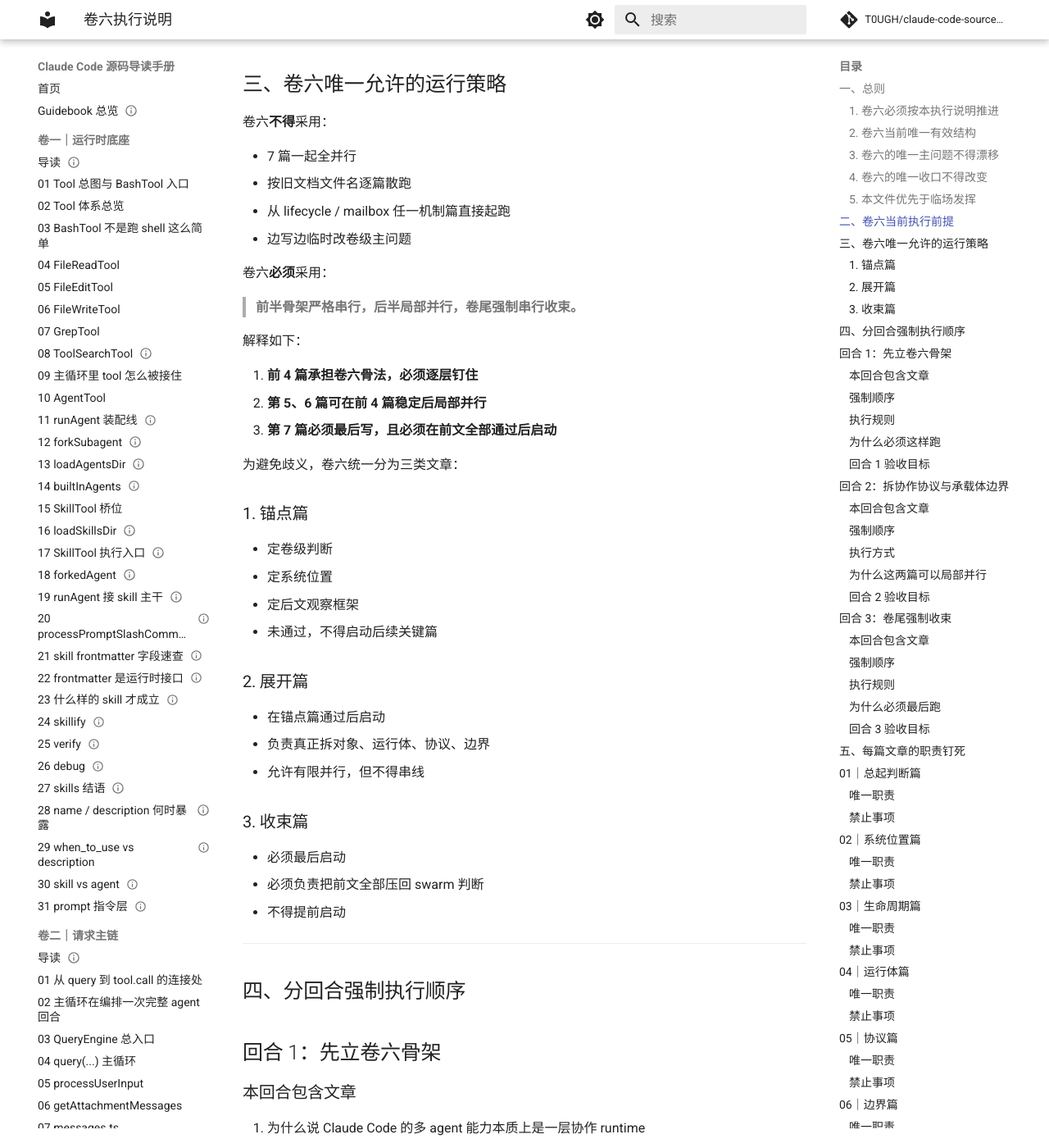
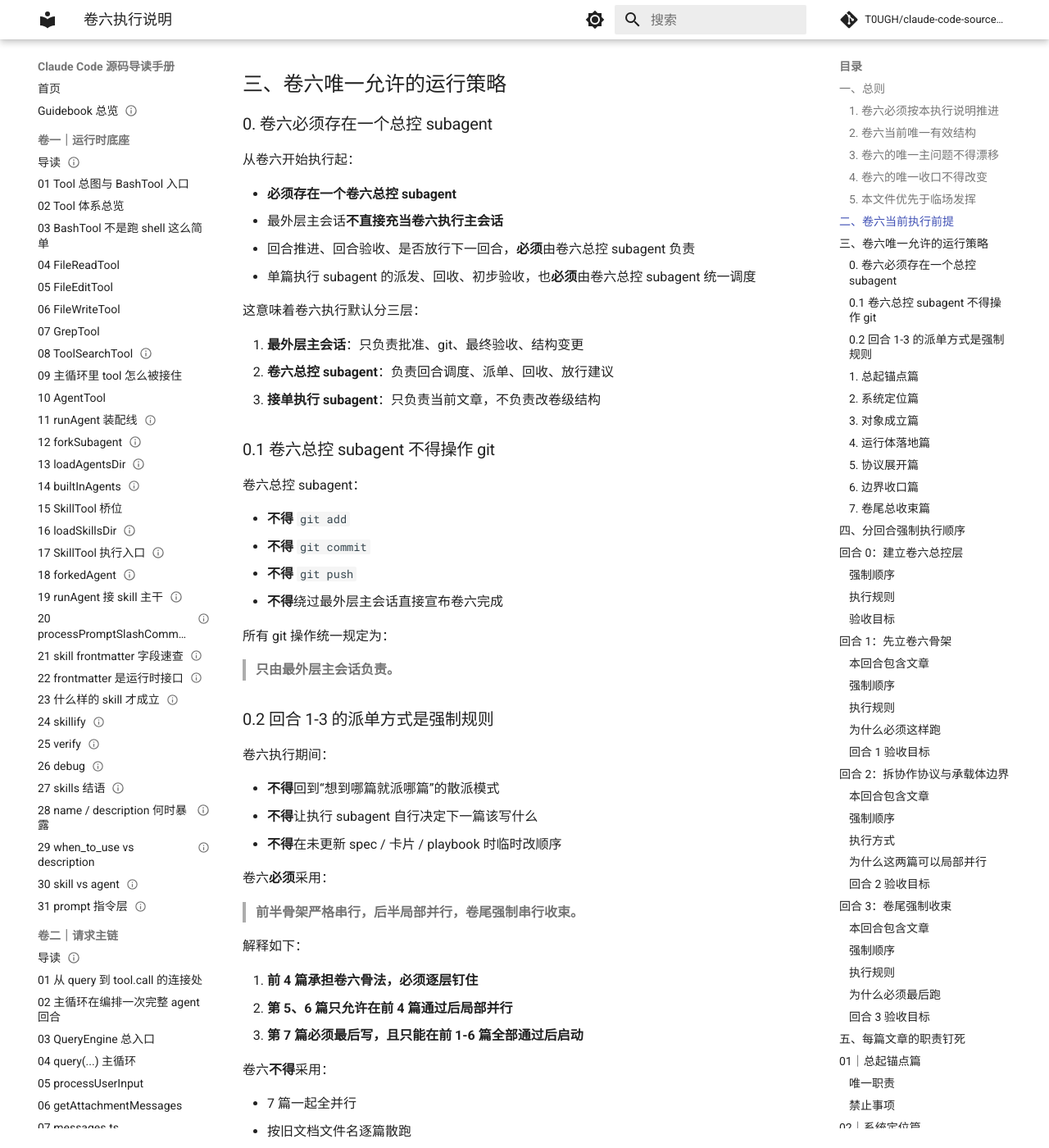
Before and after one commit to T0UGH/claude-code-source-guide, an MkDocs documentation site: the page built from docs/guidebookv2/volume-6/README-production-order.md, in a window 1280 px wide and 1400 px high, scrolled down 2664 px. Shown: the whole window at 82% size. Built offline with MkDocs 1.6.1 and Material for MkDocs 9.7.7, drawn with Linux system fonts in a browser that asks for light colours; comment, search, counter and statistics services are not loaded; some of the changed text lies outside the part shown.

Commit message:
harden volume 6 production playbook

```diff
--- a/docs/guidebookv2/volume-6/README-production-order.md
+++ b/docs/guidebookv2/volume-6/README-production-order.md
@@ -107,12 +107,41 @@ updated: 2026-04-08
 
 ## 三、卷六唯一允许的运行策略
 
-卷六**不得**采用：
+### 0. 卷六必须存在一个总控 subagent
 
-- 7 篇一起全并行
-- 按旧文档文件名逐篇散跑
-- 从 lifecycle / mailbox 任一机制篇直接起跑
-- 边写边临时改卷级主问题
+从卷六开始执行起：
+
+- **必须存在一个卷六总控 subagent**
+- 最外层主会话**不直接充当卷六执行主会话**
+- 回合推进、回合验收、是否放行下一回合，**必须**由卷六总控 subagent 负责
+- 单篇执行 subagent 的派发、回收、初步验收，也**必须**由卷六总控 subagent 统一调度
+
+这意味着卷六执行默认分三层：
+
+1. **最外层主会话**：只负责批准、git、最终验收、结构变更
+2. **卷六总控 subagent**：负责回合调度、派单、回收、放行建议
+3. **接单执行 subagent**：只负责当前文章，不负责改卷级结构
+
+### 0.1 卷六总控 subagent 不得操作 git
+
+卷六总控 subagent：
+
+- **不得** `git add`
+- **不得** `git commit`
+- **不得** `git push`
+- **不得**绕过最外层主会话直接宣布卷六完成
+
+所有 git 操作统一规定为：
+
+> **只由最外层主会话负责。**
+
+### 0.2 回合 1-3 的派单方式是强制规则
+
+卷六执行期间：
+
+- **不得**回到“想到哪篇就派哪篇”的散派模式
+- **不得**让执行 subagent 自行决定下一篇该写什么
+- **不得**在未更新 spec / 卡片 / playbook 时临时改顺序
 
 卷六**必须**采用：
 
@@ -121,30 +150,80 @@ updated: 2026-04-08
 解释如下：
 
 1. **前 4 篇承担卷六骨法，必须逐层钉住**
-2. **第 5、6 篇可在前 4 篇稳定后局部并行**
-3. **第 7 篇必须最后写，且必须在前文全部通过后启动**
+2. **第 5、6 篇只允许在前 4 篇通过后局部并行**
+3. **第 7 篇必须最后写，且只能在前 1-6 篇全部通过后启动**
 
-为避免歧义，卷六统一分为三类文章：
+卷六**不得**采用：
 
-### 1. 锚点篇
-- 定卷级判断
-- 定系统位置
-- 定后文观察框架
-- 未通过，不得启动后续关键篇
+- 7 篇一起全并行
+- 按旧文档文件名逐篇散跑
+- 从 lifecycle / mailbox 任一机制篇直接起跑
+- 边写边临时改卷级主问题
+- 第 5、6 篇未稳就提前抢跑第 7 篇
 
-### 2. 展开篇
-- 在锚点篇通过后启动
-- 负责真正拆对象、运行体、协议、边界
-- 允许有限并行，但不得串线
+为避免歧义，卷六统一分为七种文章角色：
 
-### 3. 收束篇
+### 1. 总起锚点篇
+- 负责立卷级主判断
+- 未通过，不得进入卷六主线正文
+
+### 2. 系统定位篇
+- 负责给出 team / teammate runtime 的系统位置
+- 未通过，不得进入对象与运行体展开
+
+### 3. 对象成立篇
+- 负责把 team 推进成正式对象
+- 未通过，不得进入 runtime body 展开
+
+### 4. 运行体落地篇
+- 负责把 teammate runtime 立成正式运行体
+- 未通过，不得进入协议 / 边界并行回合
+
+### 5. 协议展开篇
+- 负责拆协作协议
+- 只能在运行体落地篇通过后启动
+
+### 6. 边界收口篇
+- 负责切清 Local / Remote / Teammate 边界
+- 只能在运行体落地篇通过后启动
+
+### 7. 卷尾总收束篇
+- 负责把前文全部压回 swarm runtime 判断
 - 必须最后启动
-- 必须负责把前文全部压回 swarm 判断
-- 不得提前启动
 
 ---
 
 ## 四、分回合强制执行顺序
+
+## 回合 0：建立卷六总控层
+
+### 强制顺序
+**先建总控，再进正文回合。**
+
+### 执行规则
+- **未建立卷六总控 subagent，不得启动回合 1-3 的任何正文派单**
+- 最外层主会话必须先向总控 subagent 提供：
+  - 卷六 spec
+  - 卷六写作卡片
+  - 本执行说明
+  - 当前卷六状态
+- 卷六总控 subagent 必须先确认：
+  - 7 篇结构有效
+  - 当前允许启动的回合
+  - 当前禁止启动的文章
+
+### 验收目标
+最外层主会话必须确认：
+
+- 卷六总控 subagent 已建立
+- 总控层知道自己不能动 git
+- 总控层知道自己不能私改结构
+- 后续执行 subagent 派单将统一从总控层流出
+
+未满足以上条件：
+
+> **不得进入回合 1。**
+
 
 ## 回合 1：先立卷六骨架
 
@@ -288,7 +367,7 @@ updated: 2026-04-08
 
 ## 五、每篇文章的职责钉死
 
-## 01｜总起判断篇
+## 01｜总起锚点篇
 ### 唯一职责
 把卷六立成“协作 runtime 卷”。
 
@@ -297,7 +376,7 @@ updated: 2026-04-08
 - 不得提前讲完 mailbox
 - 不得提前进入命令入口 / 产品层整合
 
-## 02｜系统位置篇
+## 02｜系统定位篇
 ### 唯一职责
 解释 team / teammate runtime 在整套系统中的位置。
 
@@ -306,7 +385,7 @@ updated: 2026-04-08
 - 不得抢 03 的生命周期
 - 不得把自己写成结构总览百科
 
-## 03｜生命周期篇
+## 03｜对象成立篇
 ### 唯一职责
 解释 team 怎样被创建、注册、清理，为什么它因此成为正式对象。
 
@@ -314,7 +393,7 @@ updated: 2026-04-08
 - 不得把 teammate runtime 落地细节讲完
 - 不得把 mailbox 协议提前吃掉
 
-## 04｜运行体篇
+## 04｜运行体落地篇
 ### 唯一职责
 解释 InProcessTeammateTask 怎样让 teammate runtime 真正在同进程里跑起来。
 
@@ -330,7 +409,7 @@ updated: 2026-04-08
 - 不得把 06 的承载体边界一并写掉
 - 不得提前把 07 的 swarm 判断写完
 
-## 06｜边界篇
+## 06｜边界收口篇
 ### 唯一职责
 解释 LocalAgentTask、RemoteAgentTask 与 teammate runtime 的角色边界。
 
@@ -338,7 +417,7 @@ updated: 2026-04-08
 - 不得改写成任务类型速查表
 - 不得把卷七 command / interface 边界提前带进来
 
-## 07｜收束篇
+## 07｜卷尾总收束篇
 ### 唯一职责
 把卷六全部对象、运行体、协议重新压成 swarm runtime 判断。
 
@@ -348,39 +427,94 @@ updated: 2026-04-08
 
 ---
 
-## 六、主会话职责
+## 六、卷六总控 subagent 与最外层主会话职责
 
-主会话必须负责：
+### 0. 卷六必须由总控 subagent 接管推进
 
-1. 锁定卷六主问题不漂移
-2. 锁定 7 篇顺序不漂移
-3. 每回合结束做职责验收
-4. 拒绝任何提前吃卷七的写法
-5. 拒绝任何把卷六降回 feature list 的写法
-6. 在第 7 篇前，先确认前文对象、运行体、协议、边界都已成立
+从回合 1 开始：
 
-主会话**不得**：
+- 最外层主会话**不直接逐篇散派**
+- 卷六回合推进、回合验收、是否进入下一回合，**必须**交由卷六总控 subagent 负责
+- 回合 1-3 的正文执行 subagent，**必须**由卷六总控 subagent 统一调度
 
-- 把卷六重新拆成“team 组 / teammate 组 / protocol 组”三个平级大组乱跑
+### 0.1 卷六总控 subagent 不得操作 git
+
+卷六总控 subagent：
+
+- **不得操作 git**
+- **不得** `git add` / `git commit` / `git push`
+- **只负责调度、回收、验收建议、放行建议**
+
+所有 git 操作：
+
+> **只由最外层主会话负责。**
+
+### 1. 最外层主会话必须负责
+
+1. 建立卷六总控 subagent
+2. 向总控层提供 spec / 写作卡片 / 执行说明
+3. 批准当前回合是否启动
+4. 对回合级结果做最终验收
+5. 负责全部 git 操作
+6. 在结构变更时，先改 spec / 卡片 / playbook，再继续执行
+
+最外层主会话**不得**：
+
+- 跳过总控层直接逐篇散派
 - 在没有更新 spec / 卡片 / playbook 的情况下临时改结构
+- 把 git 操作下放给总控 subagent 或执行 subagent
 - 用“差不多能看”替代正式验收
+
+### 2. 卷六总控 subagent 必须负责
+
+1. 识别当前所处回合
+2. 锁定当前允许启动的文章
+3. 禁止任何抢跑文章启动
+4. 为接单执行 subagent 提供统一上下文
+5. 回收草稿并做第一轮职责验收
+6. 向最外层主会话提交是否放行下一回合的建议
+
+卷六总控 subagent **不得**：
+
+- 私改 7 篇结构
+- 绕过最外层主会话直接宣布回合通过
+- 让执行 subagent 自行决定下一篇顺序
+- 把第 5 / 6 篇之前的文章并行化
+- 让第 7 篇提前启动
 
 ---
 
-## 七、接单 subagent 职责
+## 七、接单执行 subagent 硬规则
 
-接单 subagent 必须遵守：
+### 1. 接收单篇文章任务后的第一条硬规则
+
+只要是 **Claude Code 系列单篇文章任务**，接单执行 subagent：
+
+> **第一步必须优先使用 `claude-code-article-orchestrator`。**
+
+这是硬要求，不是建议。
+
+### 2. 接单执行 subagent 必须遵守
 
 1. 只写当前派单文章，不擅自扩写别篇职责
 2. 先服从卷六主问题，再服从单篇题目
 3. 不得把旧卷六旧文结构原样搬运成新版正文
 4. 不得自行引入卷七主线
-5. 写完后必须说明：
+5. 不得自行改顺序、改回合、改角色
+6. 写完后必须说明：
    - 本篇主问题是否完成
    - 是否有越界风险
    - 对下一篇的导流句是否已留出
 
-如果发现当前派单文章职责本身含糊，subagent 不得私改结构，而应回主会话请求重新校边界。
+### 3. 接单执行 subagent 禁止事项
+
+- **不得**绕过 `claude-code-article-orchestrator` 直接按旧习惯裸写
+- **不得**把 lifecycle、runtime、protocol、boundary 写成一篇混合文
+- **不得**提前引入卷七的命令入口、产品控制层、最终产品整合问题
+- **不得**自行宣布“卷六已完成”
+- **不得**操作 git
+
+如果发现当前派单文章职责本身含糊，执行 subagent 不得私改结构，而应回总控 subagent 请求重新校边界。
 
 ---
 
@@ -437,4 +571,25 @@ updated: 2026-04-08
 
 默认含义一律解释为：
 
-> **按本文件规定的回合顺序推进卷六，不得跳回合，不得改主问题，不得提前吃卷七。**
+> **先建立卷六总控 subagent，再按本文件规定的回合顺序推进卷六；不得跳回合，不得改主问题，不得提前吃卷七。**
+
+---
+
+## 十一、卷六执行禁令总表
+
+卷六执行期间，以下行为一律视为违规：
+
+1. **未建立总控层就直接派正文**
+2. **绕过总控 subagent 直接逐篇散派**
+3. **前 4 篇未通过就启动 05 / 06**
+4. **前 1-6 篇未完成就抢跑 07**
+5. **执行 subagent 自行改顺序 / 改角色 / 改回合**
+6. **未更新 spec / 卡片 / playbook 就临时改结构**
+7. **把卷六重新写回 feature list / API list**
+8. **把卷七命令入口 / 产品整合提前带入卷六主线**
+9. **总控 subagent 或执行 subagent 操作 git**
+10. **绕过 `claude-code-article-orchestrator` 直接裸写 Claude Code 单篇文章**
+
+出现以上任一情况：
+
+> **本次卷六执行视为跑偏，必须回到最近一个已通过回合重新校准。**
```
Also changed, not shown: other parts of docs/guidebookv2/volume-6/README-production-order.md (+1 -1 lines).
